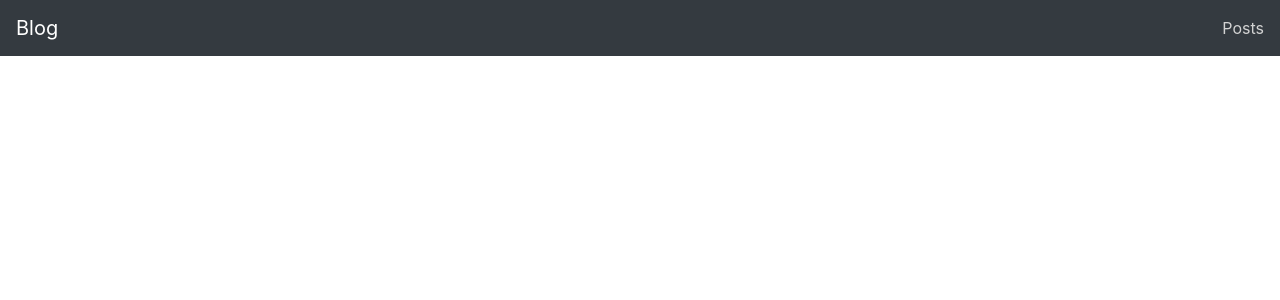
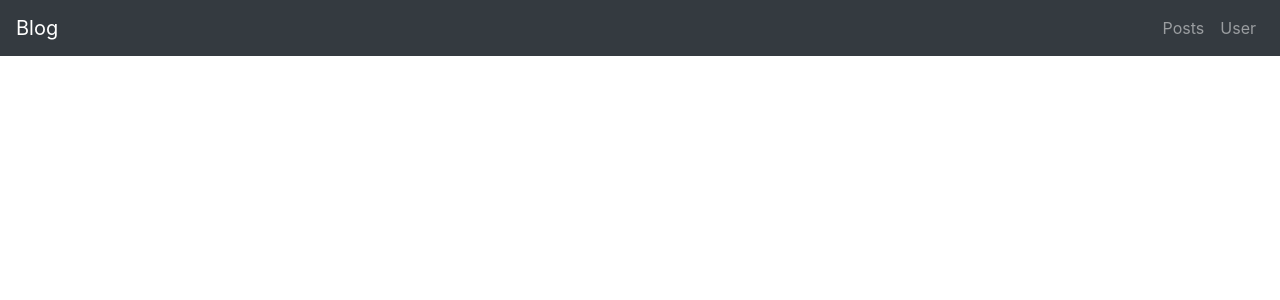
Before and after one commit to Nofiss/blog, a React (Create React App) app: page /user in a window 1280 px wide. Shown: the top 300 px of the page. Built offline with nearby package versions, Linux system fonts and the light colour scheme.

Commit message:
users detail

```diff
--- a/src/App.js
+++ b/src/App.js
@@ -1,14 +1,16 @@
 import React, { Component } from 'react';
 import './css/App.css';
-import Home from './components/Home'
-import Posts from './components/Posts.js'
+import Home from './components/Home';
+import Posts from './components/Posts.js';
+import User  from './components/User.js';
 import {
   Collapse,
   Navbar,
   NavbarToggler,
   NavbarBrand,
   Nav,
-  NavItem
+  NavItem,
+  NavLink
 } from 'reactstrap';
 import { BrowserRouter as Router, Route, Link } from 'react-router-dom';
 
@@ -38,7 +40,10 @@ class App extends Component {
             <Collapse isOpen={this.state.isOpen} navbar>
               <Nav className="ml-auto" navbar>
                 <NavItem>
-                  <Link to="/posts" className="link">Posts</Link>
+                  <NavLink tag={Link} to="/posts" className="link">Posts</NavLink>
+                </NavItem>
+                <NavItem>
+                  <NavLink tag={Link} to="/user" className="link">User</NavLink>
                 </NavItem>
               </Nav>
             </Collapse>
@@ -46,6 +51,7 @@ class App extends Component {
 
           <Route path="/" component={Home} exact />
           <Route path="/posts" component={Posts} />
+          <Route path="/user" component={User} />
         </div>
       </Router>
     );
--- a/src/components/Post.js
+++ b/src/components/Post.js
@@ -2,32 +2,9 @@ import React, { Component } from 'react';
 import '../css/Post.css';
 
 class Post extends Component {
-    constructor(props) {
-        super(props)
-
-        this.state = {
-            users: []
-        }
-    }
-
-    posts = () => {
-        fetch("https://jsonplaceholder.typicode.com/posts")
-            .then((response) => {
-                return response.json()
-            })
-            .then((res) => {
-                this.setState({ users: res })
-            })
-    }
-
     render() {
         return (
             <div className="post">
-                {this.state.users.map((user) => {
-                    return(
-                    this.props.userId === user.id ? console.log("CIAO") : console.log("NO")
-                )})
-                }
                 <div className="title">{this.props.title}</div>
                 <div className="bodyPost">{this.props.body}</div>
                 <input type="text" placeholder="Commenti..." className="commenti" />
--- a/src/components/User.js
+++ b/src/components/User.js
@@ -1,6 +1,19 @@
 import React, { Component } from 'react';
 
 class User extends Component {
+constructor(props) {
+    super(props)
+}
+    posts = () => {
+        fetch("https://jsonplaceholder.typicode.com/posts" + this.props.id)
+            .then((response) => {
+                return response.json()
+            })
+            .then((res) => {
+                this.setState({ users: res })
+            })
+    }
+
     render() {
         return (
             <div className="user">{this.props.name}</div>
```
